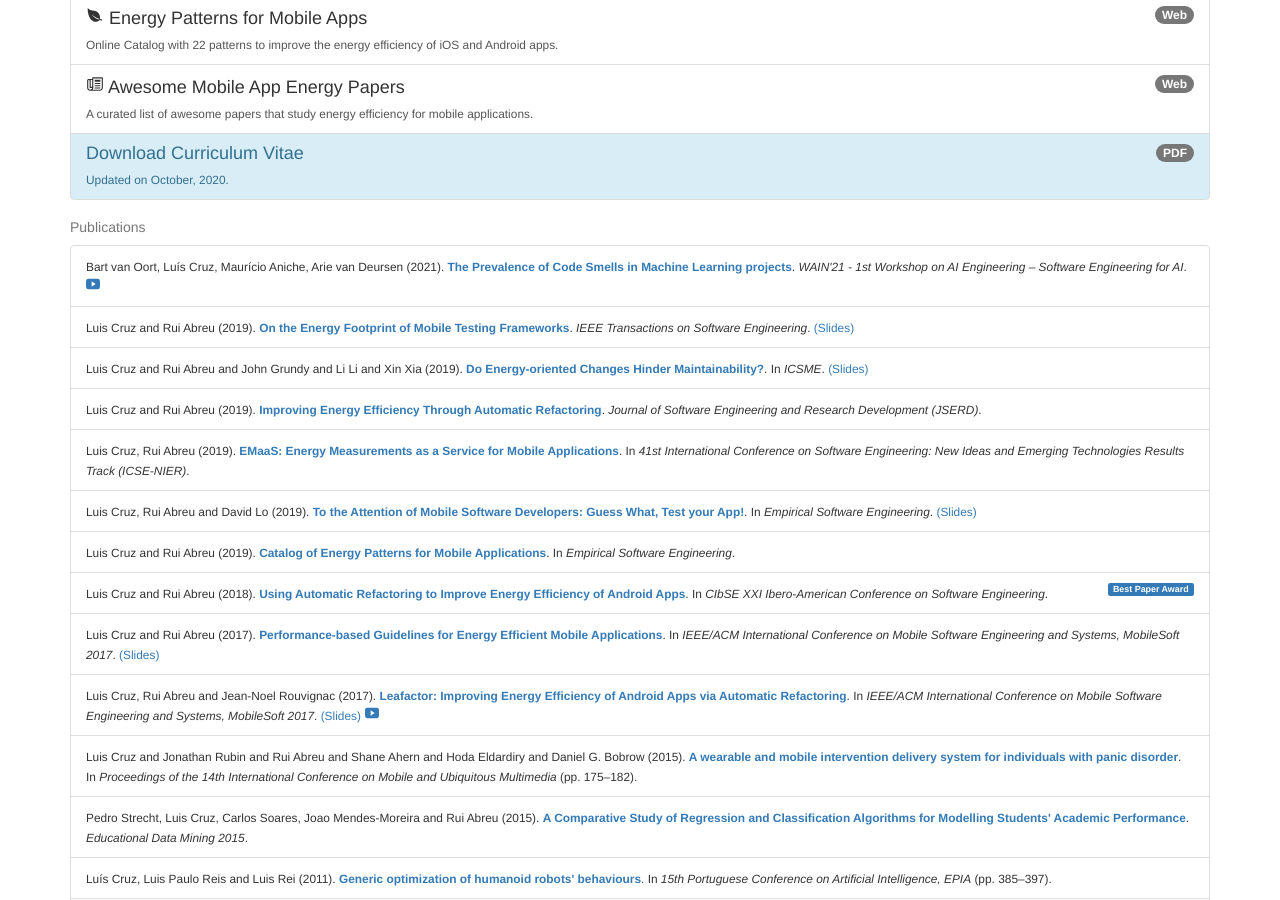
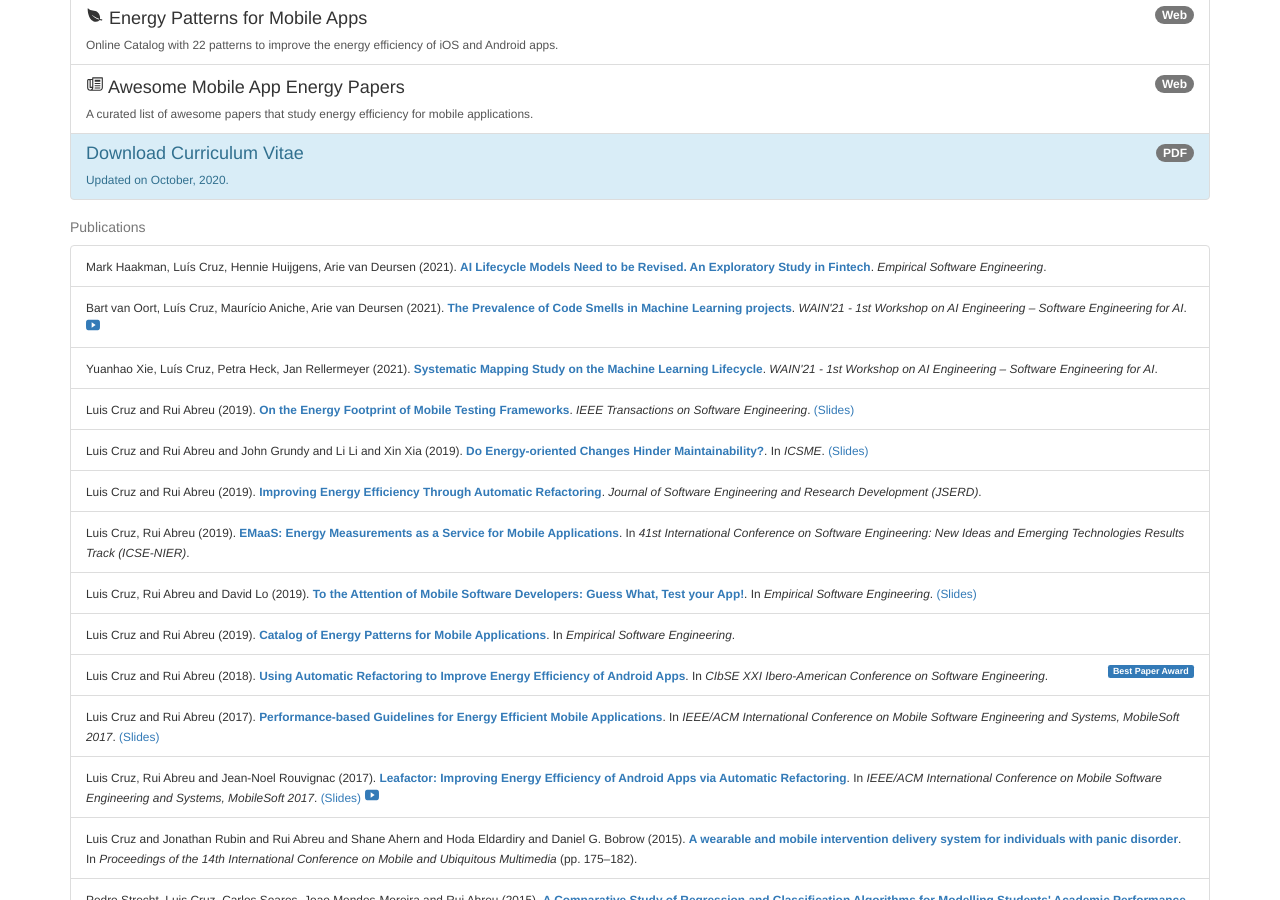
Before and after one commit to luiscruz/luiscruz.github.io, a Jekyll site: the page built from index.html, in a window 1280 px wide and 900 px high, scrolled down 462 px. Built offline with Jekyll 4.4.1, drawn with Linux system fonts in a browser that asks for light colours; nearby versions of some CDN libraries.

Commit message:
small fixes, added 2 papers"

```diff
--- a/_data/publications.yml
+++ b/_data/publications.yml
@@ -1,3 +1,10 @@
+- key: haakman2021ai,
+  author: Mark Haakman, Luís Cruz, Hennie Huijgens, Arie van Deursen
+  journal: Empirical Software Engineering
+  title: AI Lifecycle Models Need to be Revised. An Exploratory Study in Fintech
+  url: "https://link.springer.com/article/10.1007/s10664-021-09993-1"
+  year: 2021
+
 - key: cruz2021,
   author: Bart van Oort, Luís Cruz, Maurício Aniche, Arie van Deursen
   journal: WAIN'21 - 1st Workshop on AI Engineering – Software Engineering for AI
@@ -5,6 +12,13 @@
   url: "https://luiscruz.github.io/papers/cruz2021prevelance.pdf"
   year: 2021
   video: "https://youtu.be/TbgawiiYwJQ"
+
+- key: xie2021systematic
+  title: Systematic Mapping Study on the Machine Learning Lifecycle
+  author: Yuanhao Xie, Luís Cruz, Petra Heck, Jan Rellermeyer
+  journal: WAIN'21 - 1st Workshop on AI Engineering – Software Engineering for AI
+  year: 2021
+  url: https://arxiv.org/abs/2103.10248
 
 - key: cruz2019uiframeworks,
   author: Luis Cruz and Rui Abreu
--- a/blog.html
+++ b/blog.html
@@ -8,7 +8,7 @@ title: Blog
   {% for post in site.posts %}
     <li>
       <h2><a href="{{ post.url }}">{{ post.title }}</a></h2>
-      {{ post.summary or post.excerpt }}
+      {{ post.summary }}
     </li>
   {% endfor %}
 </ul>
```
Also changed, not shown: _posts/2021-03-01-effective-visualizations.md (+1 -1 lines).
